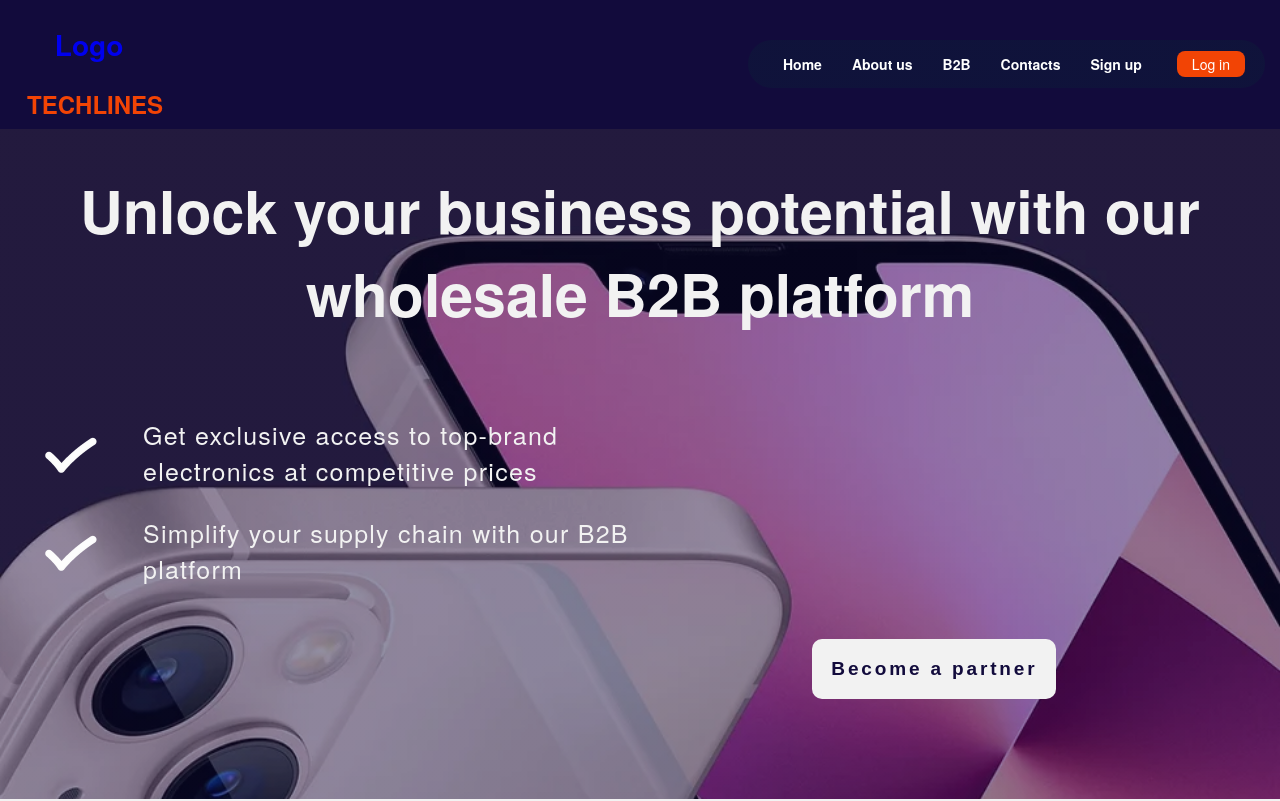
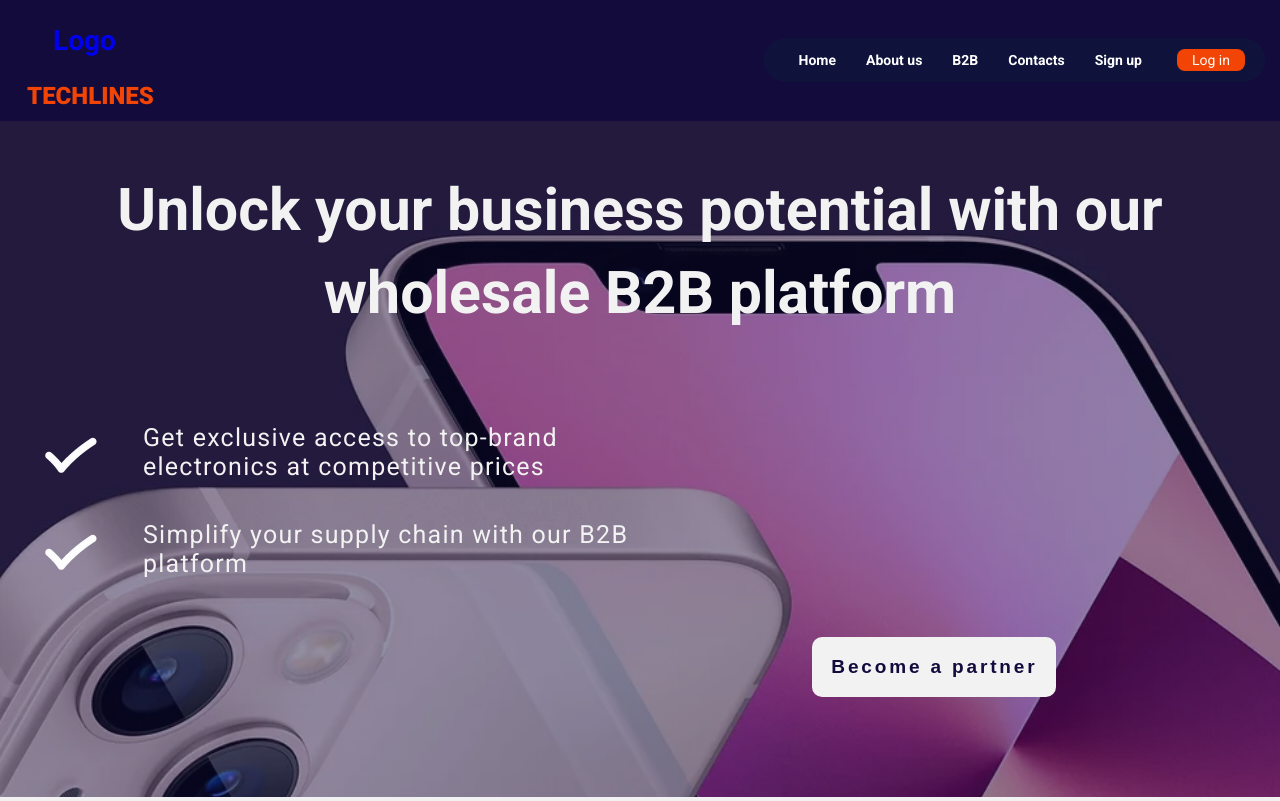
Before and after one commit to liliachekh/techline, a React (Create React App) app in the folder client/: page / in a window 1280 px wide. Shown: the top 801 px of the page. Built offline with nearby package versions, Linux system fonts and the light colour scheme; a web font is replaced by a local one.

Commit message:
change font

```diff
--- a/client/src/App.scss
+++ b/client/src/App.scss
@@ -2,7 +2,7 @@
 //   text-align: center;
 // }
 body {
-  font-family: HelveticaNeue,Helvetica Neue,helvetica,Sans-Serif;;
+  font-family: 'Roboto',Sans-Serif;;
   font-size: 10px;
   overflow-x: auto;
   overflow-y: scroll;
```
